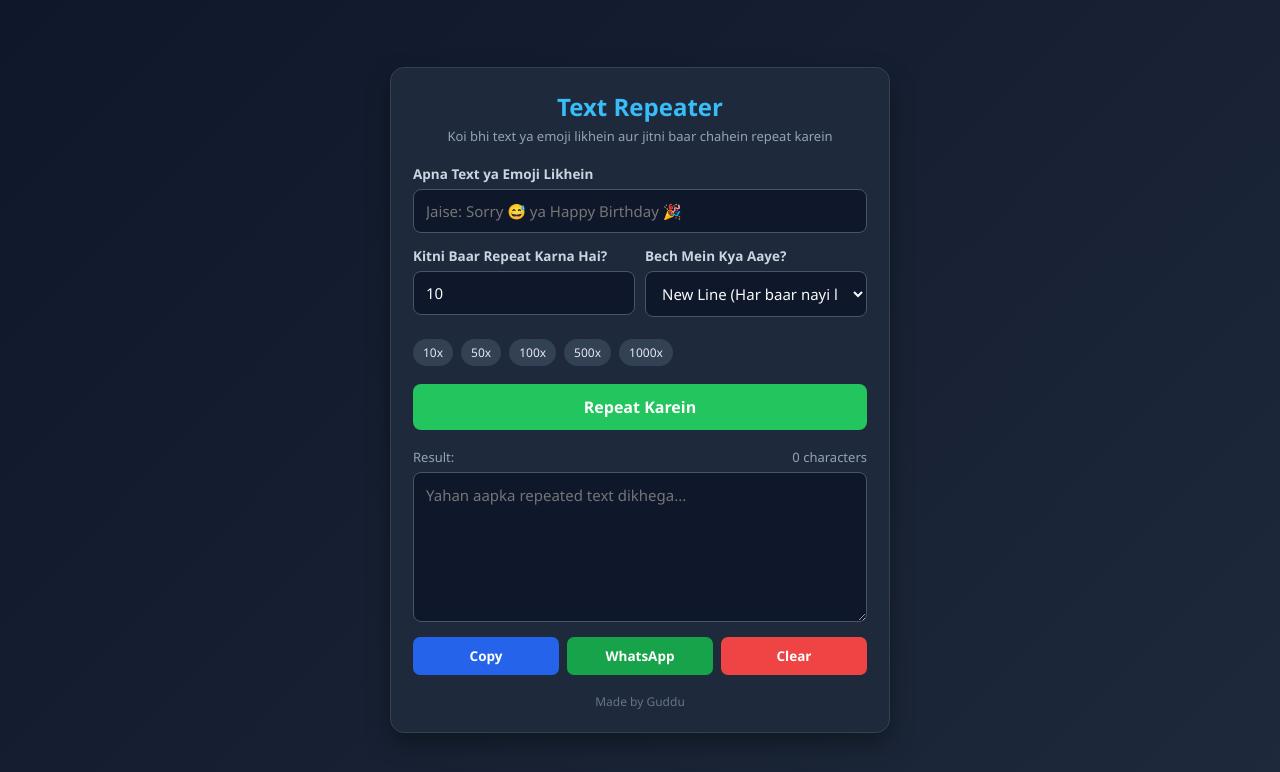
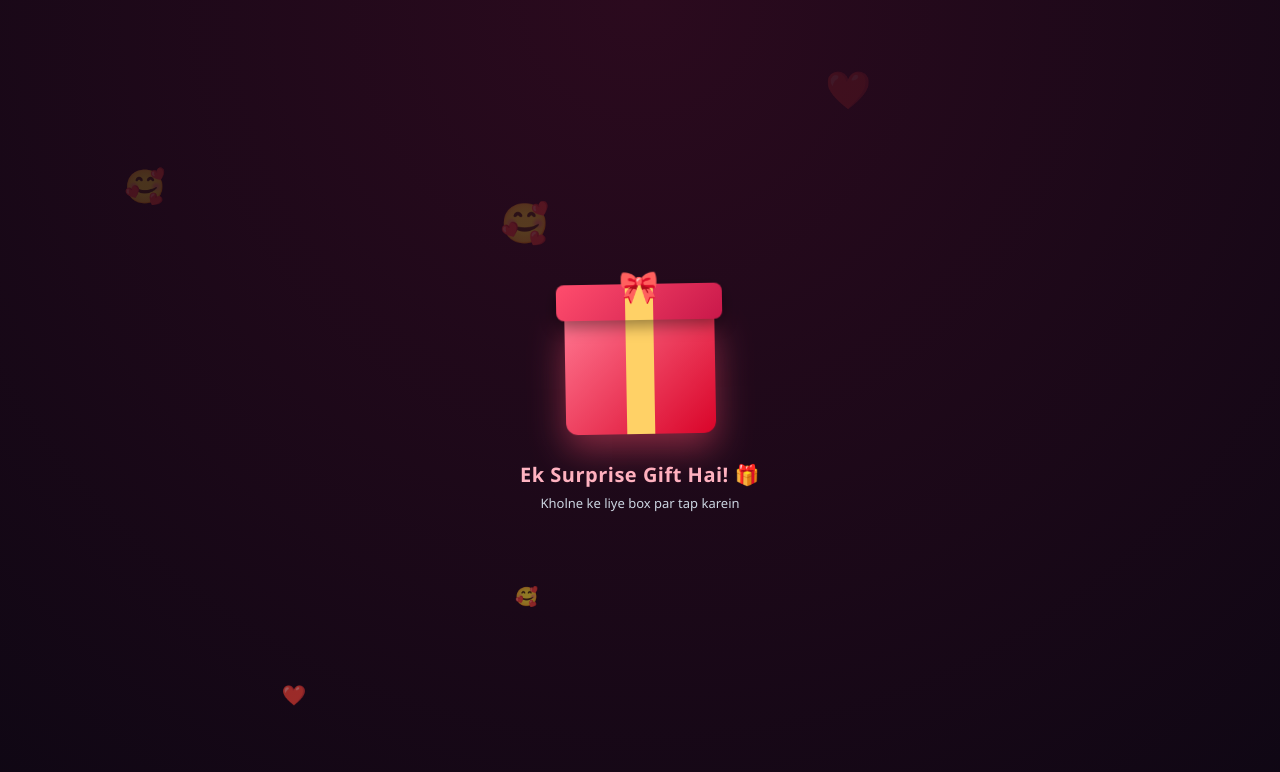
Before and after one commit to guddupodar06-star/My-app, a plain HTML site: page index.html in a window 1280 px wide. Drawn offline with Linux system fonts and the light colour scheme.

Commit message:
Update index.html

```diff
--- a/index.html
+++ b/index.html
@@ -3,310 +3,365 @@
 <head>
   <meta charset="UTF-8" />
   <meta name="viewport" content="width=device-width, initial-scale=1.0" />
-  <title>Text Repeater Tool — By Guddu</title>
+  <title>A Special Surprise For You ❤️</title>
   <style>
     * {
       box-sizing: border-box;
       margin: 0;
       padding: 0;
       font-family: 'Segoe UI', Arial, sans-serif;
+      user-select: none;
     }
 
     body {
-      background: linear-gradient(135deg, #0f172a 0%, #1e293b 100%);
-      color: #f8fafc;
       min-height: 100vh;
+      background: radial-gradient(circle at top, #2b0a1e 0%, #0f0714 100%);
+      color: #fff;
       display: flex;
       justify-content: center;
       align-items: center;
-      padding: 18px;
+      padding: 20px;
+      overflow: hidden;
     }
 
-    .app-box {
-      background: #1e293b;
-      border: 1px solid #334155;
-      border-radius: 14px;
-      padding: 22px;
-      width: 100%;
-      max-width: 500px;
-      box-shadow: 0 10px 25px rgba(0, 0, 0, 0.35);
+    /* Floating background hearts */
+    .bg-heart {
+      position: fixed;
+      bottom: -30px;
+      font-size: 20px;
+      opacity: 0.6;
+      animation: floatUp 5s linear infinite;
+      pointer-events: none;
     }
 
-    h1 {
-      font-size: 24px;
-      color: #38bdf8;
-      text-align: center;
-      margin-bottom: 4px;
+    @keyframes floatUp {
+      0% { transform: translateY(0) scale(0.8); opacity: 0.7; }
+      100% { transform: translateY(-110vh) scale(1.3); opacity: 0; }
     }
 
-    .subtitle {
+    /* Stage 1: Gift Box */
+    .gift-stage {
       text-align: center;
-      font-size: 13px;
-      color: #94a3b8;
-      margin-bottom: 20px;
+      cursor: pointer;
+      transition: transform 0.3s ease, opacity 0.4s ease;
     }
 
-    .form-group {
-      margin-bottom: 14px;
+    .gift-stage:active {
+      transform: scale(0.95);
     }
 
-    label {
-      display: block;
-      font-size: 13.5px;
-      font-weight: 600;
-      margin-bottom: 6px;
-      color: #cbd5e1;
+    .gift-box {
+      position: relative;
+      width: 150px;
+      height: 150px;
+      margin: 0 auto 22px;
+      animation: bounceBox 1.6s infinite ease-in-out;
     }
 
-    input, textarea, select {
-      width: 100%;
-      padding: 11px 12px;
-      border-radius: 8px;
-      border: 1px solid #475569;
-      background: #0f172a;
-      color: #f8fafc;
-      font-size: 15px;
+    @keyframes bounceBox {
+      0%, 100% { transform: translateY(0) rotate(0deg); }
+      25% { transform: translateY(-10px) rotate(-2deg); }
+      75% { transform: translateY(-6px) rotate(2deg); }
     }
 
-    input:focus, textarea:focus, select:focus {
-      outline: none;
-      border-color: #38bdf8;
+    .lid {
+      position: absolute;
+      top: 0;
+      left: -8px;
+      width: 166px;
+      height: 36px;
+      background: linear-gradient(135deg, #ff4d6d, #c9184a);
+      border-radius: 8px;
+      box-shadow: 0 6px 15px rgba(0, 0, 0, 0.4);
+      z-index: 3;
+      transition: transform 0.6s ease, opacity 0.5s ease;
     }
 
-    .row {
-      display: grid;
-      grid-template-columns: 1fr 1fr;
-      gap: 10px;
+    .lid::before {
+      content: "";
+      position: absolute;
+      left: 50%;
+      transform: translateX(-50%);
+      width: 28px;
+      height: 100%;
+      background: #ffd166;
     }
 
-    .quick-btns {
-      display: flex;
-      gap: 8px;
-      margin-top: 8px;
-      flex-wrap: wrap;
+    .bow {
+      position: absolute;
+      top: -20px;
+      left: 50%;
+      transform: translateX(-50%);
+      font-size: 32px;
+      z-index: 4;
+      transition: transform 0.6s ease, opacity 0.5s ease;
     }
 
-    .chip {
-      background: #334155;
-      color: #e2e8f0;
-      border: none;
-      padding: 5px 10px;
-      border-radius: 20px;
-      font-size: 12px;
-      cursor: pointer;
+    .box-body {
+      position: absolute;
+      top: 34px;
+      left: 0;
+      width: 150px;
+      height: 116px;
+      background: linear-gradient(135deg, #ff758f, #d90429);
+      border-radius: 0 0 12px 12px;
+      box-shadow: 0 15px 35px rgba(255, 77, 109, 0.45);
     }
 
-    .chip:hover {
-      background: #38bdf8;
-      color: #0f172a;
+    .box-body::before {
+      content: "";
+      position: absolute;
+      left: 50%;
+      transform: translateX(-50%);
+      width: 28px;
+      height: 100%;
+      background: #ffd166;
+    }
+
+    .gift-open .lid {
+      transform: translateY(-70px) rotate(-18deg);
+      opacity: 0;
+    }
+
+    .gift-open .bow {
+      transform: translate(-50%, -85px) scale(1.3);
+      opacity: 0;
+    }
+
+    .tap-text {
+      font-size: 20px;
+      font-weight: 700;
+      color: #ffb3c1;
+      letter-spacing: 0.5px;
+    }
+
+    .tap-sub {
+      font-size: 13px;
+      color: #cbd5e1;
+      margin-top: 6px;
+    }
+
+    /* Stage 2: Love / Hate Card */
+    .card-stage {
+      display: none;
+      background: rgba(30, 16, 36, 0.92);
+      border: 1px solid rgba(255, 117, 143, 0.45);
+      border-radius: 20px;
+      padding: 28px 22px;
+      width: 100%;
+      max-width: 390px;
+      text-align: center;
+      box-shadow: 0 15px 40px rgba(255, 77, 109, 0.3);
+      animation: popIn 0.5s ease forwards;
+      position: relative;
+    }
+
+    @keyframes popIn {
+      0% { transform: scale(0.6); opacity: 0; }
+      100% { transform: scale(1); opacity: 1; }
+    }
+
+    .big-heart {
+      font-size: 54px;
+      margin-bottom: 10px;
+      animation: pulse 1.2s infinite;
+    }
+
+    @keyframes pulse {
+      0%, 100% { transform: scale(1); }
+      50% { transform: scale(1.15); }
+    }
+
+    .card-stage h2 {
+      font-size: 23px;
+      color: #ffccd5;
+      margin-bottom: 8px;
+    }
+
+    .card-stage p {
+      font-size: 14px;
+      color: #e2e8f0;
+      margin-bottom: 24px;
+    }
+
+    .btn-arena {
+      position: relative;
+      height: 150px;
+      width: 100%;
+      display: flex;
+      justify-content: center;
+      align-items: flex-start;
+      gap: 14px;
+    }
+
+    .btn {
+      padding: 12px 20px;
+      border: none;
+      border-radius: 50px;
+      font-size: 15px;
+      font-weight: 700;
+      cursor: pointer;
+      transition: transform 0.15s ease;
+    }
+
+    .btn-love {
+      background: linear-gradient(135deg, #ff4d6d, #ff0a54);
+      color: #fff;
+      box-shadow: 0 6px 18px rgba(255, 10, 84, 0.45);
+      z-index: 2;
+    }
+
+    .btn-love:active {
+      transform: scale(0.95);
+    }
+
+    .btn-hate {
+      background: #334155;
+      color: #f8fafc;
+      border: 1px solid #64748b;
+      position: relative;
+      z-index: 5;
+      transition: left 0.18s ease, top 0.18s ease;
+    }
+
+    .tease-msg {
+      font-size: 12.5px;
+      color: #ff8fa3;
+      min-height: 20px;
+      margin-top: 8px;
       font-weight: 600;
     }
 
-    .btn-generate {
+    /* Stage 3: Final Celebration */
+    .final-stage {
+      display: none;
+      text-align: center;
+      background: rgba(30, 16, 36, 0.95);
+      border: 1px solid #ff4d6d;
+      border-radius: 20px;
+      padding: 32px 22px;
+      max-width: 390px;
       width: 100%;
-      padding: 12px;
-      background: #22c55e;
-      color: #ffffff;
-      border: none;
-      border-radius: 8px;
-      font-size: 16px;
-      font-weight: 700;
-      cursor: pointer;
-      margin-top: 4px;
+      box-shadow: 0 15px 40px rgba(255, 77, 109, 0.4);
+      animation: popIn 0.5s ease forwards;
     }
 
-    .btn-generate:hover {
-      background: #16a34a;
+    .final-stage h2 {
+      font-size: 25px;
+      color: #ff8fa3;
+      margin: 12px 0 10px;
     }
 
-    .output-section {
-      margin-top: 18px;
-    }
-
-    .output-header {
-      display: flex;
-      justify-content: space-between;
-      align-items: center;
-      margin-bottom: 6px;
-      font-size: 13px;
-      color: #94a3b8;
-    }
-
-    textarea#outputText {
-      min-height: 150px;
-      resize: vertical;
-      line-height: 1.5;
-    }
-
-    .action-btns {
-      display: grid;
-      grid-template-columns: 1fr 1fr 1fr;
-      gap: 8px;
-      margin-top: 10px;
-    }
-
-    .btn-action {
-      padding: 10px;
-      border: none;
-      border-radius: 7px;
-      font-size: 13.5px;
-      font-weight: 600;
-      cursor: pointer;
-      color: #ffffff;
-    }
-
-    .btn-copy {
-      background: #2563eb;
-    }
-
-    .btn-copy:hover {
-      background: #1d4ed8;
-    }
-
-    .btn-wa {
-      background: #16a34a;
-    }
-
-    .btn-wa:hover {
-      background: #15803d;
-    }
-
-    .btn-clear {
-      background: #ef4444;
-    }
-
-    .btn-clear:hover {
-      background: #dc2626;
-    }
-
-    .footer-note {
-      text-align: center;
-      margin-top: 18px;
-      font-size: 12px;
-      color: #64748b;
+    .final-stage p {
+      font-size: 15px;
+      color: #f8fafc;
+      line-height: 1.6;
     }
   </style>
 </head>
 <body>
 
-  <div class="app-box">
-    <h1>Text Repeater</h1>
-    <p class="subtitle">Koi bhi text ya emoji likhein aur jitni baar chahein repeat karein</p>
+  <!-- Stage 1: Gift Box -->
+  <div class="gift-stage" id="giftStage" onclick="openGift()">
+    <div class="gift-box" id="giftBox">
+      <div class="bow">🎀</div>
+      <div class="lid"></div>
+      <div class="box-body"></div>
+    </div>
+    <div class="tap-text">Ek Surprise Gift Hai! 🎁</div>
+    <div class="tap-sub">Kholne ke liye box par tap karein</div>
+  </div>
 
-    <div class="form-group">
-      <label for="inputText">Apna Text ya Emoji Likhein</label>
-      <input type="text" id="inputText" placeholder="Jaise: Sorry 😅 ya Happy Birthday 🎉" />
+  <!-- Stage 2: Interactive Card -->
+  <div class="card-stage" id="cardStage">
+    <div class="big-heart">💖</div>
+    <h2>Sach-Sach Batana...</h2>
+    <p>Tumhare dil mein mere liye kya hai?</p>
+
+    <div class="btn-arena" id="arena">
+      <button class="btn btn-love" id="loveBtn" onclick="chooseLove()">I Love You ❤️</button>
+      <button class="btn btn-hate" id="hateBtn">I Hate You 💔</button>
     </div>
 
-    <div class="row">
-      <div class="form-group">
-        <label for="repeatCount">Kitni Baar Repeat Karna Hai?</label>
-        <input type="number" id="repeatCount" min="1" max="5000" value="10" />
-      </div>
+    <div class="tease-msg" id="teaseMsg"></div>
+  </div>
 
-      <div class="form-group">
-        <label for="separator">Bech Mein Kya Aaye?</label>
-        <select id="separator">
-          <option value="newline">New Line (Har baar nayi line)</option>
-          <option value="space">Space (Ek space ke saath)</option>
-          <option value="comma">Comma (, )</option>
-          <option value="none">Kuch Nahi (Chipak kar)</option>
-        </select>
-      </div>
-    </div>
-
-    <div class="form-group">
-      <div class="quick-btns">
-        <button type="button" class="chip" onclick="setCount(10)">10x</button>
-        <button type="button" class="chip" onclick="setCount(50)">50x</button>
-        <button type="button" class="chip" onclick="setCount(100)">100x</button>
-        <button type="button" class="chip" onclick="setCount(500)">500x</button>
-        <button type="button" class="chip" onclick="setCount(1000)">1000x</button>
-      </div>
-    </div>
-
-    <button class="btn-generate" onclick="generateText()">Repeat Karein</button>
-
-    <div class="output-section">
-      <div class="output-header">
-        <span>Result:</span>
-        <span id="charCount">0 characters</span>
-      </div>
-      <textarea id="outputText" readonly placeholder="Yahan aapka repeated text dikhega..."></textarea>
-
-      <div class="action-btns">
-        <button class="btn-action btn-copy" onclick="copyText()">Copy</button>
-        <button class="btn-action btn-wa" onclick="shareWhatsApp()">WhatsApp</button>
-        <button class="btn-action btn-clear" onclick="clearAll()">Clear</button>
-      </div>
-    </div>
-
-    <div class="footer-note">Made by Guddu</div>
+  <!-- Stage 3: Final Message -->
+  <div class="final-stage" id="finalStage">
+    <div style="font-size: 60px;">🥰❤️🎉</div>
+    <h2>I Love You Too!</h2>
+    <p>Mujhe pehle se pata tha tum yahi chunoge! Tum mere liye bahut special ho. ❤️</p>
   </div>
 
   <script>
-    function setCount(num) {
-      document.getElementById("repeatCount").value = num;
+    const teaseLines = [
+      "Arre! Yeh button pakad mein nahi aayega 😜",
+      "Nice try! Dusra wala dabao ❤️",
+      "Yeh option band ho chuka hai 😂",
+      "Itni jaldi haar mat maano, par click nahi hoga 🏃‍♂️💨",
+      "Bas I Love You hi kaam karega 🥰"
+    ];
+    let teaseIndex = 0;
+
+    function openGift() {
+      const box = document.getElementById("giftBox");
+      box.classList.add("gift-open");
+
+      setTimeout(() => {
+        document.getElementById("giftStage").style.display = "none";
+        document.getElementById("cardStage").style.display = "block";
+      }, 550);
     }
 
-    function generateText() {
-      const text = document.getElementById("inputText").value;
-      const count = parseInt(document.getElementById("repeatCount").value, 10);
-      const sepType = document.getElementById("separator").value;
+    const hateBtn = document.getElementById("hateBtn");
+    const arena = document.getElementById("arena");
 
-      if (!text) {
-        alert("Pehle koi text ya emoji likhein!");
-        return;
-      }
+    function dodgeButton(e) {
+      if (e) e.preventDefault();
 
-      if (isNaN(count) || count < 1 || count > 5000) {
-        alert("Kripya 1 se 5000 ke beech ka number daalein!");
-        return;
-      }
+      const arenaRect = arena.getBoundingClientRect();
+      const btnWidth = hateBtn.offsetWidth;
+      const btnHeight = hateBtn.offsetHeight;
 
-      let sep = "\n";
-      if (sepType === "space") sep = " ";
-      if (sepType === "comma") sep = ", ";
-      if (sepType === "none") sep = "";
+      const maxX = Math.max(10, arenaRect.width - btnWidth - 10);
+      const maxY = Math.max(10, arenaRect.height - btnHeight - 10);
 
-      const result = Array(count).fill(text).join(sep);
-      const outputEl = document.getElementById("outputText");
-      outputEl.value = result;
-      document.getElementById("charCount").innerText = result.length + " characters";
+      const randomX = Math.floor(Math.random() * maxX);
+      const randomY = Math.floor(Math.random() * maxY);
+
+      hateBtn.style.position = "absolute";
+      hateBtn.style.left = randomX + "px";
+      hateBtn.style.top = randomY + "px";
+
+      document.getElementById("teaseMsg").innerText = teaseLines[teaseIndex % teaseLines.length];
+      teaseIndex++;
     }
 
-    function copyText() {
-      const output = document.getElementById("outputText").value;
-      if (!output) {
-        alert("Copy karne ke liye pehle text generate karein!");
-        return;
+    // Mobile touch aur desktop hover dono par bhaagega
+    hateBtn.addEventListener("touchstart", dodgeButton, { passive: false });
+    hateBtn.addEventListener("mouseover", dodgeButton);
+    hateBtn.addEventListener("click", dodgeButton);
+
+    function chooseLove() {
+      document.getElementById("cardStage").style.display = "none";
+      document.getElementById("finalStage").style.display = "block";
+      for (let i = 0; i < 20; i++) {
+        setTimeout(spawnHeart, i * 120);
       }
-
-      navigator.clipboard.writeText(output).then(() => {
-        alert("Text copy ho gaya! Ab kahin bhi paste karein.");
-      }).catch(() => {
-        const el = document.getElementById("outputText");
-        el.select();
-        document.execCommand("copy");
-        alert("Text copy ho gaya!");
-      });
     }
 
-    function shareWhatsApp() {
-      const output = document.getElementById("outputText").value;
-      if (!output) {
-        alert("Share karne ke liye pehle text generate karein!");
-        return;
-      }
-      const url = "https://wa.me/?text=" + encodeURIComponent(output);
-      window.open(url, "_blank");
+    function spawnHeart() {
+      const heart = document.createElement("div");
+      heart.className = "bg-heart";
+      heart.innerText = ["❤️", "💖", "🥰", "💕"][Math.floor(Math.random() * 4)];
+      heart.style.left = Math.random() * 95 + "vw";
+      heart.style.fontSize = (18 + Math.random() * 18) + "px";
+      heart.style.animationDuration = (3 + Math.random() * 3) + "s";
+      document.body.appendChild(heart);
+      setTimeout(() => heart.remove(), 6000);
     }
 
-    function clearAll() {
-      document.getElementById("inputText").value = "";
-      document.getElementById("outputText").value = "";
-      document.getElementById("charCount").innerText = "0 characters";
-    }
+    setInterval(spawnHeart, 900);
   </script>
 
 </body>
```
